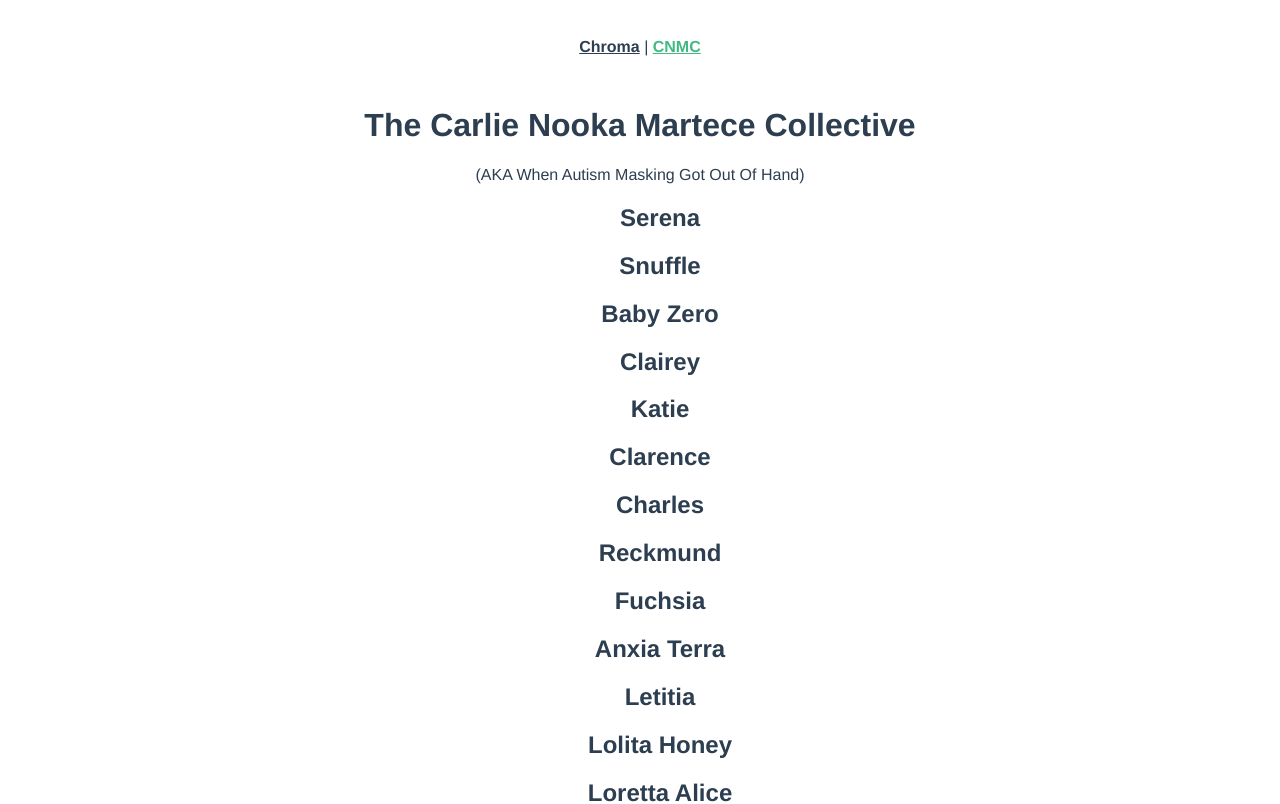
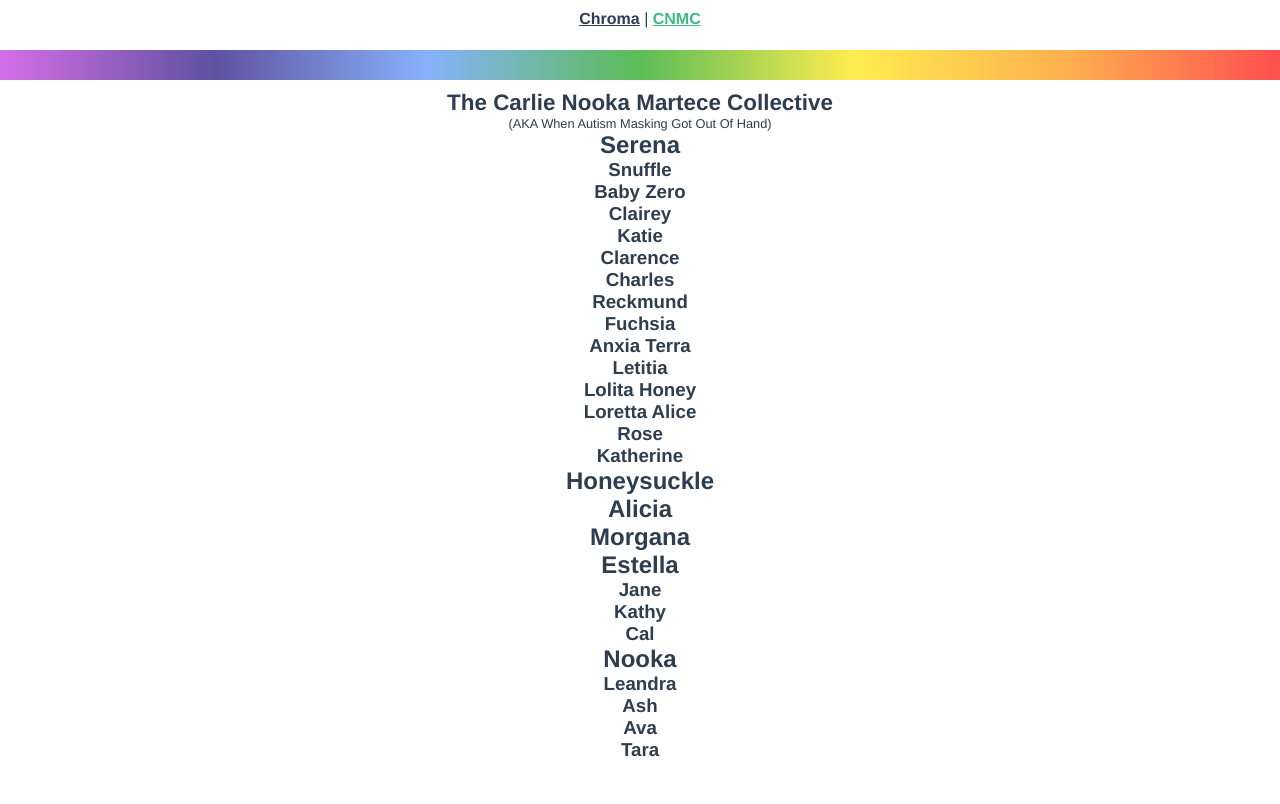
Before and after one commit to CarlieMartece/Calanooka, a Vue app: page /cnmc in a window 1280 px wide. Shown: the top 804 px of the page. Built offline with nearby package versions, Linux system fonts and the light colour scheme.

Commit message:
update styling and render different sized CNMC headings depending on arcana

```diff
--- a/public/style/main.css
+++ b/public/style/main.css
@@ -1,13 +1,23 @@
+* {
+  margin: 0;
+  outline: 0;
+  padding: 0;
+}
+
 #app {
+  color: #2c3e50;
   font-family: Avenir, Helvetica, Arial, sans-serif;
-  -webkit-font-smoothing: antialiased;
+  height: 100vh;
   -moz-osx-font-smoothing: grayscale;
   text-align: center;
-  color: #2c3e50;
+  -webkit-font-smoothing: antialiased;
+  width: 100vw;
 }
 
 nav {
-  padding: 30px;
+  height: 30px;
+  padding: 10px 0;
+  width: 100%;
 }
 nav a {
   font-weight: bold;
@@ -17,8 +27,24 @@ nav a.router-link-exact-active {
   color: #42b983;
 }
 
-#cnmc * {
+#separatorStripe {
+  background: linear-gradient(-90deg, #fe0000 0%, #fd8c00 16.66%, #ffe500 33.32%, #119f0b 49.98%, #528ff9 66.64%, #160375 83.3%, #c22edc 100%);
+  height: 30px;
+  opacity: 0.69;
+  width: 100%;
+}
+
+main #cnmc {
+  padding: 10px;
+}
+main #cnmc * {
   list-style-type: none;
+}
+main #cnmc h1 {
+  font-size: 1.4em;
+}
+main #cnmc p {
+  font-size: 0.8em;
 }
 
 /*# sourceMappingURL=main.css.map */
--- a/public/style/main.scss
+++ b/public/style/main.scss
@@ -1,13 +1,23 @@
+* {
+  margin: 0;
+  outline: 0;
+  padding: 0;
+}
+
 #app {
+  color: #2c3e50;
   font-family: Avenir, Helvetica, Arial, sans-serif;
-  -webkit-font-smoothing: antialiased;
+  height: 100vh;
   -moz-osx-font-smoothing: grayscale;
   text-align: center;
-  color: #2c3e50;
+  -webkit-font-smoothing: antialiased;
+  width: 100vw;
 }
 
 nav {
-  padding: 30px;
+  height: 30px;
+  padding: 10px 0;
+  width: 100%;
 
   a {
     font-weight: bold;
@@ -19,8 +29,35 @@ nav {
   }
 }
 
-#cnmc {
-  * {
-    list-style-type: none;
+#separatorStripe {
+  background: linear-gradient(
+    -90deg,
+    #fe0000 0%,
+    #fd8c00 16.66%,
+    #ffe500 33.32%,
+    #119f0b 49.98%,
+    #528ff9 66.64%,
+    #160375 83.3%,
+    #c22edc 100%
+  );
+  height: 30px;
+  opacity: 0.69;
+  width: 100%;
+}
+
+main {
+  #cnmc {
+    padding: 10px;
+    * {
+      list-style-type: none;
+    }
+
+    h1 {
+      font-size: 1.4em;
+    }
+
+    p {
+      font-size: 0.8em;
+    }
   }
 }
--- a/src/views/CNMCollective.vue
+++ b/src/views/CNMCollective.vue
@@ -1,13 +1,16 @@
 <template>
+  <main>
     <div id="cnmc">
       <h1>The Carlie Nooka Martece Collective</h1>
       <p>(AKA When Autism Masking Got Out Of Hand)</p>
       <ul>
         <li v-for="alter in alters" :key="alter.id" :id="alter.name">
-        <h2>{{ alter.name }}</h2>
+          <h2 v-if="alter.arcana==='Major'">{{ alter.name }}</h2>
+          <h3 v-else>{{ alter.name }}</h3>
         </li>
       </ul>
     </div>
+  </main>
 </template>
 
 <script>
```
Also changed, not shown: 1 other file (tests, documents, lock files or other folders). Lines whose indentation alone changed are shown as unchanged.
